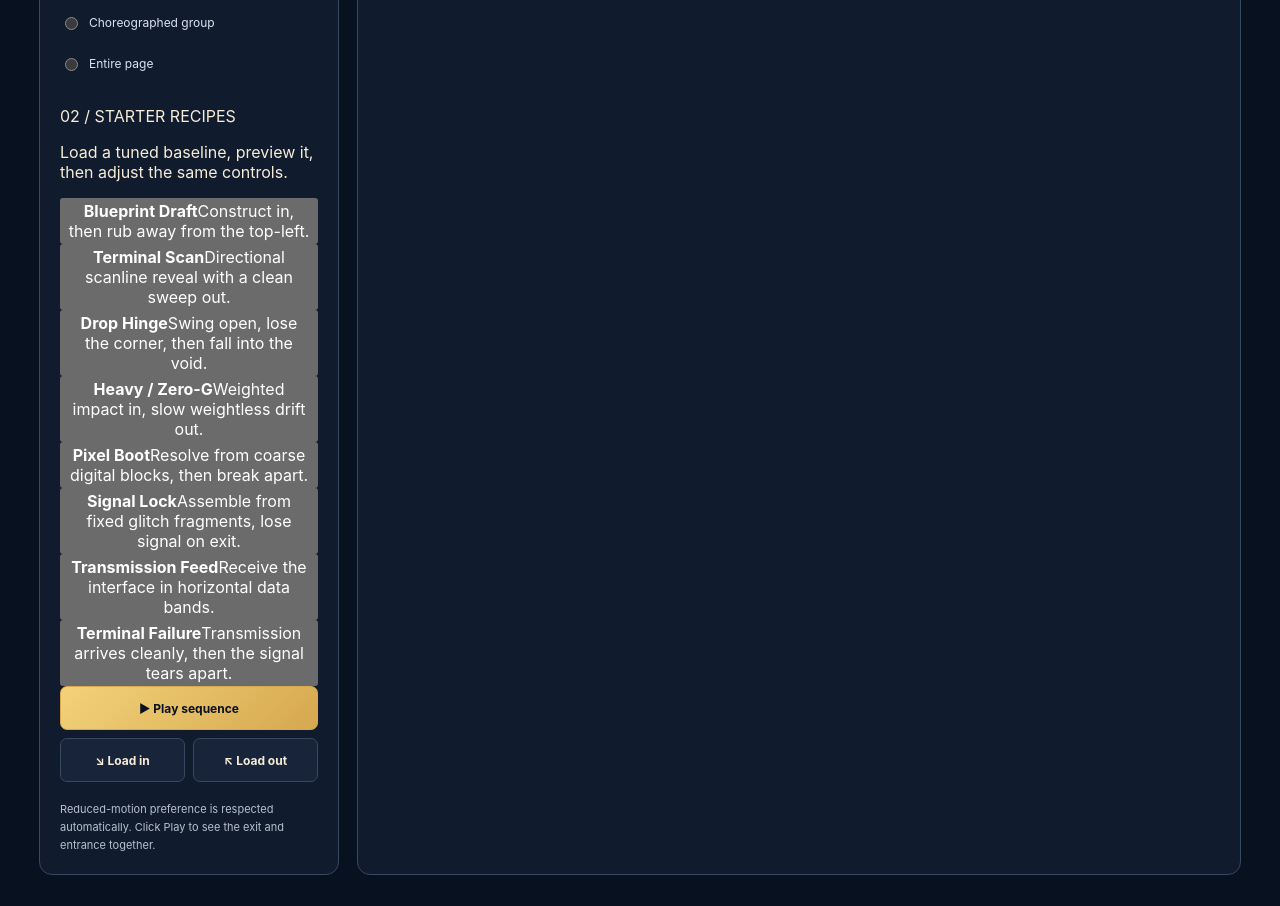
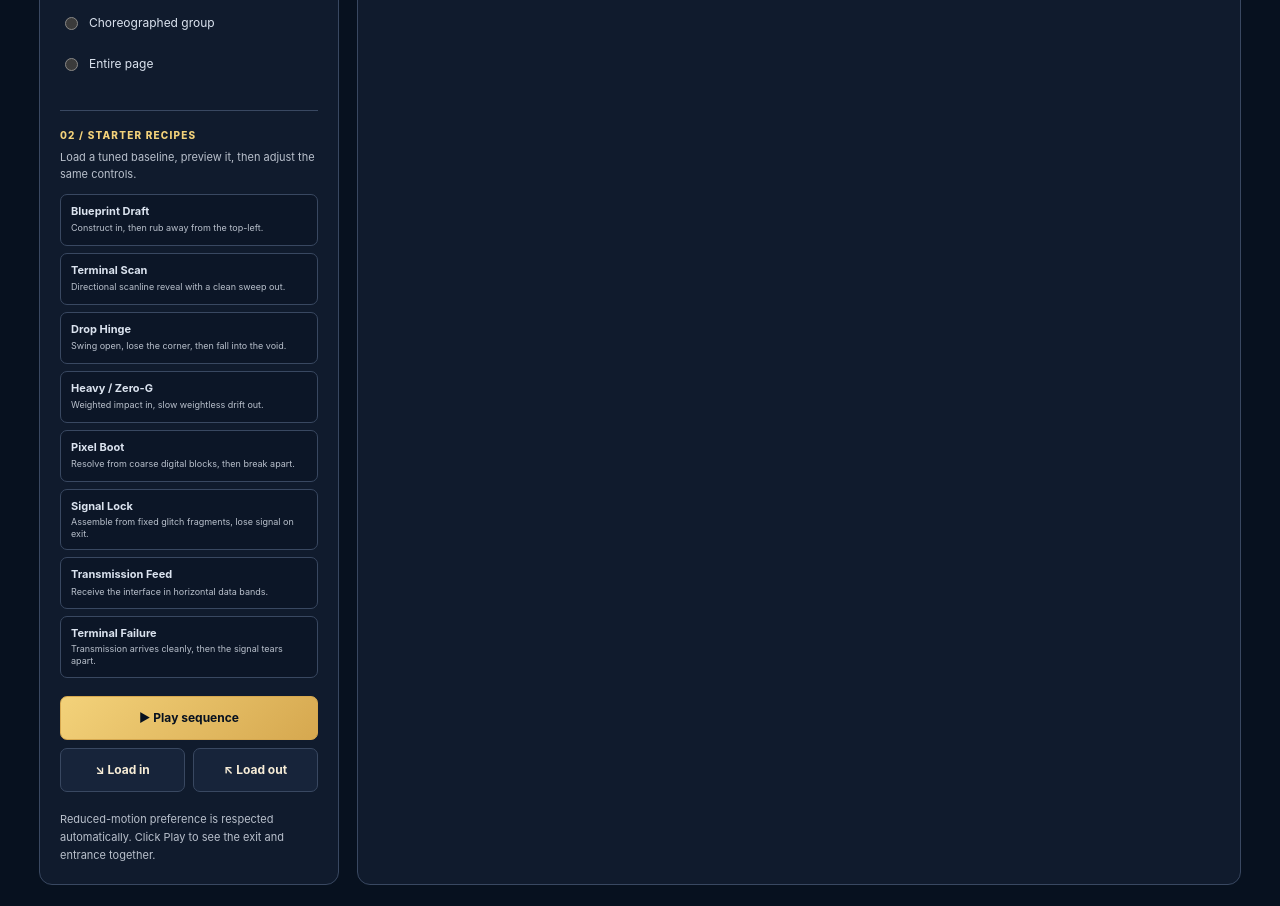
Before and after one commit to Sanderson-Technology-Enterprises/motion-style-css, a website with bundled scripts: page index.html in a window 1280 px wide. Shown: the part 1231-2137 px from the top of the page. Built offline with nearby package versions, Linux system fonts and the light colour scheme.

Commit message:
feat: style starter recipe controls

```diff
--- a/playground/studio.css
+++ b/playground/studio.css
@@ -459,6 +459,62 @@ footer {
 footer span {
   color: var(--demo-gold-light);
 }
+
+.recipe-lab {
+  margin: 22px 0 18px;
+  padding-top: 18px;
+  border-top: 1px solid var(--demo-border);
+}
+.recipe-heading {
+  color: var(--demo-gold-light);
+  font-size: 10px;
+  font-weight: 800;
+  letter-spacing: 0.12em;
+}
+.recipe-lab > p {
+  margin: 8px 0 12px;
+  color: var(--demo-muted);
+  font-size: 11px;
+  line-height: 1.5;
+}
+.recipe-grid {
+  display: grid;
+  gap: 7px;
+}
+.recipe-button {
+  width: 100%;
+  min-height: 52px;
+  display: grid;
+  gap: 3px;
+  text-align: left;
+  padding: 9px 10px;
+  border: 1px solid var(--demo-border);
+  border-radius: 7px;
+  background: var(--demo-surface-soft);
+  color: var(--demo-text);
+}
+.recipe-button strong {
+  font-size: 11px;
+  color: var(--demo-silver);
+}
+.recipe-button span {
+  color: var(--demo-muted);
+  font-size: 9px;
+  line-height: 1.35;
+}
+.recipe-button:hover:not(:disabled),
+.recipe-button[aria-pressed='true'] {
+  border-color: var(--demo-gold);
+  background: var(--demo-surface-strong);
+}
+.recipe-button[aria-pressed='true'] strong {
+  color: var(--demo-gold-light);
+}
+.recipe-button:focus-visible {
+  outline: 2px solid var(--demo-gold-light);
+  outline-offset: 2px;
+}
+
 @media (max-width: 780px) {
   .workspace {
     grid-template-columns: 1fr;
```
